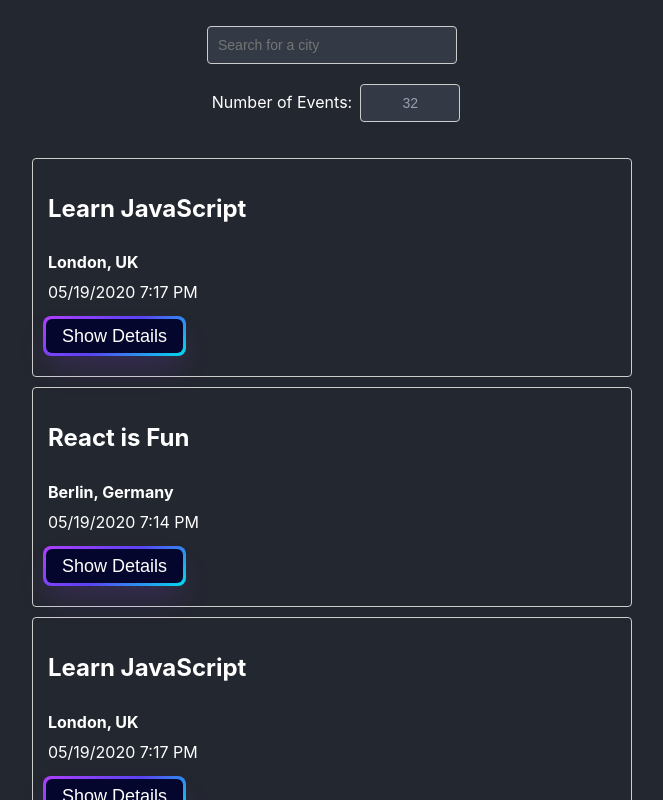
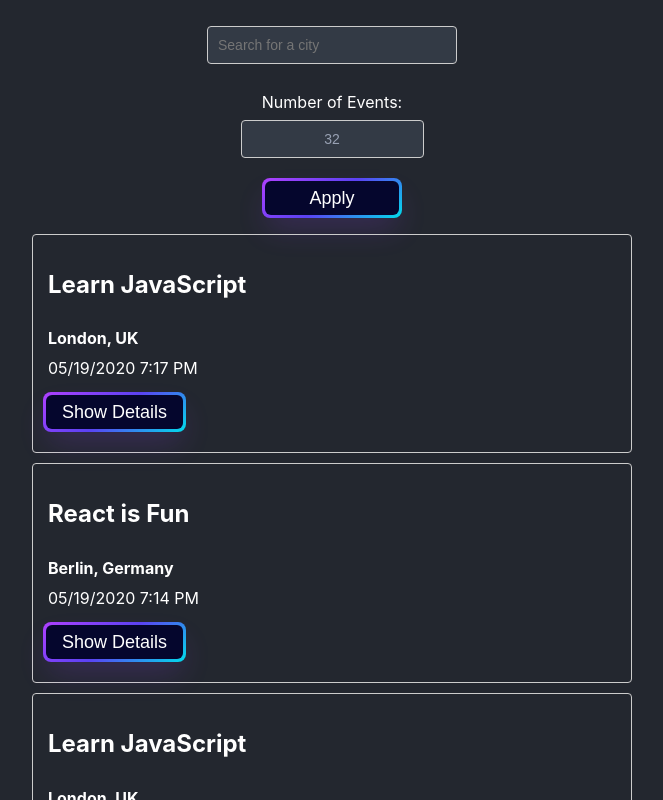
Before and after one commit to aidenmayoros/git-github.com-aidenmayoros-meet, a React (Create React App) app: page / in a window 1280 px wide. Shown: the top 800 px of the page, without its empty margins (308-971 px from the left). Built offline with nearby package versions, Linux system fonts and the light colour scheme; what atatus-spa would draw is missing.

Commit message:
added apply button

```diff
--- a/src/App.css
+++ b/src/App.css
@@ -49,7 +49,6 @@ input[type='number'] {
 }
 
 #number-of-events-input {
-	width: 100px;
 	text-align: center;
 	padding: 0;
 }
@@ -136,9 +135,9 @@ button {
 	box-sizing: border-box;
 	color: #ffffff;
 	display: flex;
+	justify-content: center;
 	font-family: Phantomsans, sans-serif;
 	font-size: 18px;
-	justify-content: center;
 	line-height: 1em;
 	max-width: 100%;
 	min-width: 140px;
@@ -188,3 +187,13 @@ button:active {
 	height: 50vh;
 	align-items: center;
 }
+
+.number-of-events-container {
+	display: flex;
+	flex-direction: column;
+}
+
+.apply-button {
+	margin-left: auto;
+	margin-right: auto;
+}
--- a/src/App.js
+++ b/src/App.js
@@ -37,7 +37,7 @@ const App = () => {
 
 	useEffect(() => {
 		fetchData();
-	}, [currentCity, eventNumber]);
+	}, [currentCity]);
 
 	return (
 		<div className='App'>
@@ -54,6 +54,7 @@ const App = () => {
 				eventNumber={eventNumber}
 				onEventNumberChange={handleEventNumberChange}
 				setErrorAlert={setErrorAlert}
+				onApplyclick={fetchData}
 			/>
 			{isLoading ? (
 				<div className='loading-spinner'>
--- a/src/components/NumberOfEvents.js
+++ b/src/components/NumberOfEvents.js
@@ -1,10 +1,9 @@
 import React from 'react';
 
-const NumberOfEvents = ({ eventNumber, onEventNumberChange, setErrorAlert }) => {
+const NumberOfEvents = ({ eventNumber, onEventNumberChange, setErrorAlert, onApplyclick }) => {
 	const handleInputChanged = (value) => {
 		let infoText;
-		if (value < 0 || isNaN(value) || value.includes('.')) {
-			onEventNumberChange(32);
+		if (value < 0 || value.includes('.')) {
 			infoText = 'Number of Events must be a positive number';
 		} else {
 			infoText = '';
@@ -15,7 +14,7 @@ const NumberOfEvents = ({ eventNumber, onEventNumberChange, setErrorAlert }) =>
 	};
 
 	return (
-		<div>
+		<div className='number-of-events-container'>
 			<label htmlFor='number-of-events-input' id='number-of-events-input-label'>
 				Number of Events:
 			</label>
@@ -29,6 +28,9 @@ const NumberOfEvents = ({ eventNumber, onEventNumberChange, setErrorAlert }) =>
 				value={eventNumber}
 				onChange={(e) => handleInputChanged(e.target.value)}
 			/>
+			<button className='apply-button' onClick={onApplyclick}>
+				<span>Apply</span>
+			</button>
 		</div>
 	);
 };
```
